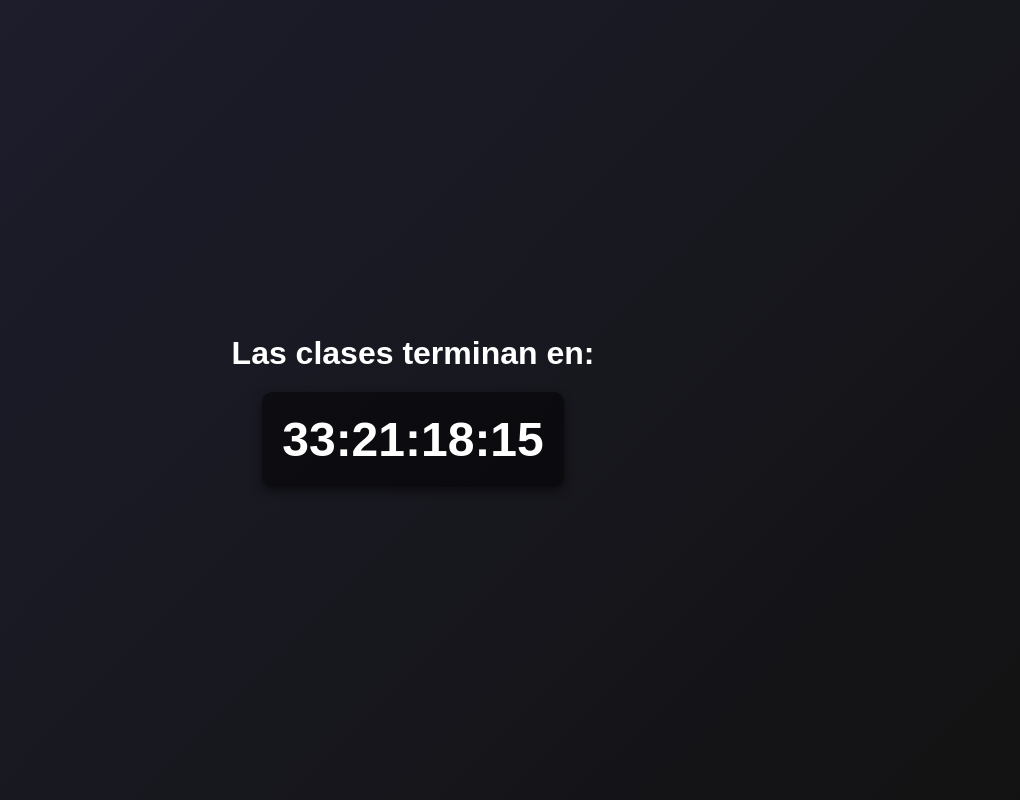
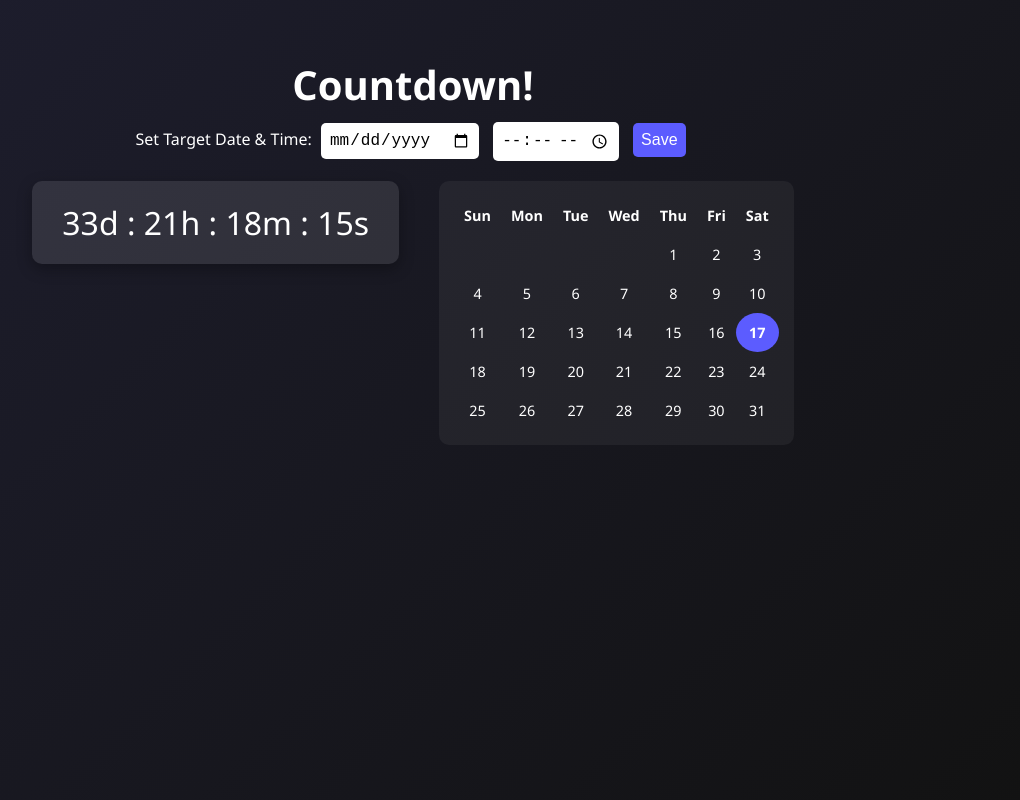
Before and after one commit to 7Str1kes/days-to-finish, a plain HTML site: page index.html in a window 1280 px wide. Shown: the whole page, without its empty margins (227-1247 px from the left). Drawn offline with Linux system fonts and the light colour scheme.

Commit message:
update: - Added calendar with current day highlight - Added custom date and time input to set countdown - Countdown now persists using localStorage - Improved styling for better appearance

```diff
--- a/assets/main.js
+++ b/assets/main.js
@@ -1,20 +1,82 @@
+function saveDate() {
+    const date = document.getElementById('datePicker').value;
+    const time = document.getElementById('timePicker').value;
+
+    if (!date || !time) return alert("Please select both date and time.");
+
+    localStorage.setItem('targetDate', date);
+    localStorage.setItem('targetTime', time);
+
+    calculateCountdown();
+    renderCalendar();
+}
+
+function getTargetDate() {
+    const storedDate = localStorage.getItem('targetDate');
+    const storedTime = localStorage.getItem('targetTime');
+
+    if (storedDate && storedTime) {
+        const [hour, minute] = storedTime.split(':');
+        const date = new Date(storedDate);
+        date.setHours(parseInt(hour));
+        date.setMinutes(parseInt(minute));
+        return date;
+    }
+
+    const now = new Date();
+    return new Date(now.getFullYear(), 5, 20, 15, 0, 0);
+}
+
 function calculateCountdown() {
     const now = new Date();
-    const endDate = new Date(now.getFullYear(), 5, 20, 15, 0, 0);
+    const endDate = getTargetDate();
     const diff = endDate - now;
 
+    const countdown = document.getElementById('countdown');
+
     if (diff <= 0) {
-        document.getElementById('countdown').innerHTML = "¡A CASA!";
+        countdown.innerHTML = "🎉 TIME'S UP!";
         return;
     }
 
     const days = Math.floor(diff / (1000 * 60 * 60 * 24));
-    const hours = Math.floor((diff % (1000 * 60 * 60 * 24)) / (1000 * 60 * 60));
-    const minutes = Math.floor((diff % (1000 * 60 * 60)) / (1000 * 60));
-    const seconds = Math.floor((diff % (1000 * 60)) / 1000);
+    const hours = Math.floor((diff / (1000 * 60 * 60)) % 24);
+    const minutes = Math.floor((diff / (1000 * 60)) % 60);
+    const seconds = Math.floor((diff / 1000) % 60);
 
-    document.getElementById('countdown').innerHTML =
-        `${String(days).padStart(2, '0')}:${String(hours).padStart(2, '0')}:${String(minutes).padStart(2, '0')}:${String(seconds).padStart(2, '0')}`;
+    countdown.innerHTML = `${String(days).padStart(2, '0')}d :
+        ${String(hours).padStart(2, '0')}h :
+        ${String(minutes).padStart(2, '0')}m :
+        ${String(seconds).padStart(2, '0')}s`;
 }
 
-setInterval(calculateCountdown, 1000);
+function renderCalendar() {
+    const today = new Date();
+    const year = today.getFullYear();
+    const month = today.getMonth();
+
+    const firstDay = new Date(year, month, 1).getDay();
+    const daysInMonth = new Date(year, month + 1, 0).getDate();
+
+    let calendar = '<table><tr>';
+    const daysOfWeek = ['Sun', 'Mon', 'Tue', 'Wed', 'Thu', 'Fri', 'Sat'];
+    daysOfWeek.forEach(day => calendar += `<th>${day}</th>`);
+    calendar += '</tr><tr>';
+
+    for (let i = 0; i < firstDay; i++) calendar += '<td></td>';
+
+    for (let day = 1; day <= daysInMonth; day++) {
+        const isToday = day === today.getDate();
+        calendar += `<td class="${isToday ? 'today' : ''}">${day}</td>`;
+        if ((day + firstDay) % 7 === 0) calendar += '</tr><tr>';
+    }
+
+    calendar += '</tr></table>';
+    document.getElementById('calendar').innerHTML = calendar;
+}
+
+document.addEventListener('DOMContentLoaded', () => {
+    calculateCountdown();
+    renderCalendar();
+    setInterval(calculateCountdown, 1000);
+});
--- a/assets/styles.css
+++ b/assets/styles.css
@@ -1,26 +1,78 @@
 body {
     margin: 0;
-    font-family: Arial, sans-serif;
+    font-family: 'Segoe UI', sans-serif;
+    background: linear-gradient(135deg, #1e1e2f, #121212);
+    color: #ffffff;
     display: flex;
     flex-direction: column;
-    justify-content: center;
     align-items: center;
-    height: 100vh;
-    background: linear-gradient(135deg, #1e1e2f, #121212);
-    color: #ffffff;
+    min-height: 100vh;
+}
+
+header {
+    text-align: center;
+    margin-top: 30px;
+}
+
+h1 {
+    margin-bottom: 10px;
+    font-size: 2.5rem;
+}
+
+.datetime-picker {
+    margin-bottom: 20px;
+}
+
+.datetime-picker input,
+.datetime-picker button {
+    padding: 8px;
+    margin: 0 5px;
+    font-size: 1rem;
+    border: none;
+    border-radius: 5px;
+}
+
+.datetime-picker button {
+    background-color: #5c5cff;
+    color: white;
+    cursor: pointer;
+}
+
+main {
+    display: flex;
+    gap: 40px;
+    align-items: flex-start;
+}
+
+.countdown-box {
+    font-size: 2rem;
+    background: rgba(255, 255, 255, 0.1);
+    padding: 20px 30px;
+    border-radius: 10px;
+    box-shadow: 0 5px 15px rgba(0,0,0,0.3);
+    margin-bottom: 20px;
+}
+
+.calendar-box {
+    background: rgba(255, 255, 255, 0.05);
+    padding: 15px;
+    border-radius: 10px;
+}
+
+table {
+    border-collapse: collapse;
+    width: 100%;
+    color: white;
+    font-size: 0.9rem;
+}
+
+th, td {
+    padding: 10px;
     text-align: center;
 }
 
-h1 {
-    margin-bottom: 20px;
-    font-size: 2rem;
+td.today {
+    background-color: #5c5cff;
+    border-radius: 50%;
+    font-weight: bold;
 }
-
-#countdown {
-    font-size: 3rem;
-    font-weight: bold;
-    background: rgba(0, 0, 0, 0.5);
-    padding: 20px;
-    border-radius: 10px;
-    box-shadow: 0 4px 10px rgba(0, 0, 0, 0.5);
-}
--- a/index.html
+++ b/index.html
@@ -3,12 +3,24 @@
 <head>
     <meta charset="UTF-8">
     <meta name="viewport" content="width=device-width, initial-scale=1.0">
-    <title>Cuenta atrás para que terminen las clases.</title>
+    <title>Countdown</title>
     <link rel="stylesheet" href="assets/styles.css">
     <script src="assets/main.js" defer></script>
 </head>
 <body>
-    <h1>Las clases terminan en:</h1>
-    <div id="countdown"></div>
+    <header>
+        <h1>Countdown!</h1>
+        <div class="datetime-picker">
+            <label>Set Target Date & Time:</label>
+            <input type="date" id="datePicker">
+            <input type="time" id="timePicker">
+            <button onclick="saveDate()">Save</button>
+        </div>
+    </header>
+
+    <main>
+        <div id="countdown" class="countdown-box"></div>
+        <div id="calendar" class="calendar-box"></div>
+    </main>
 </body>
 </html>
```
